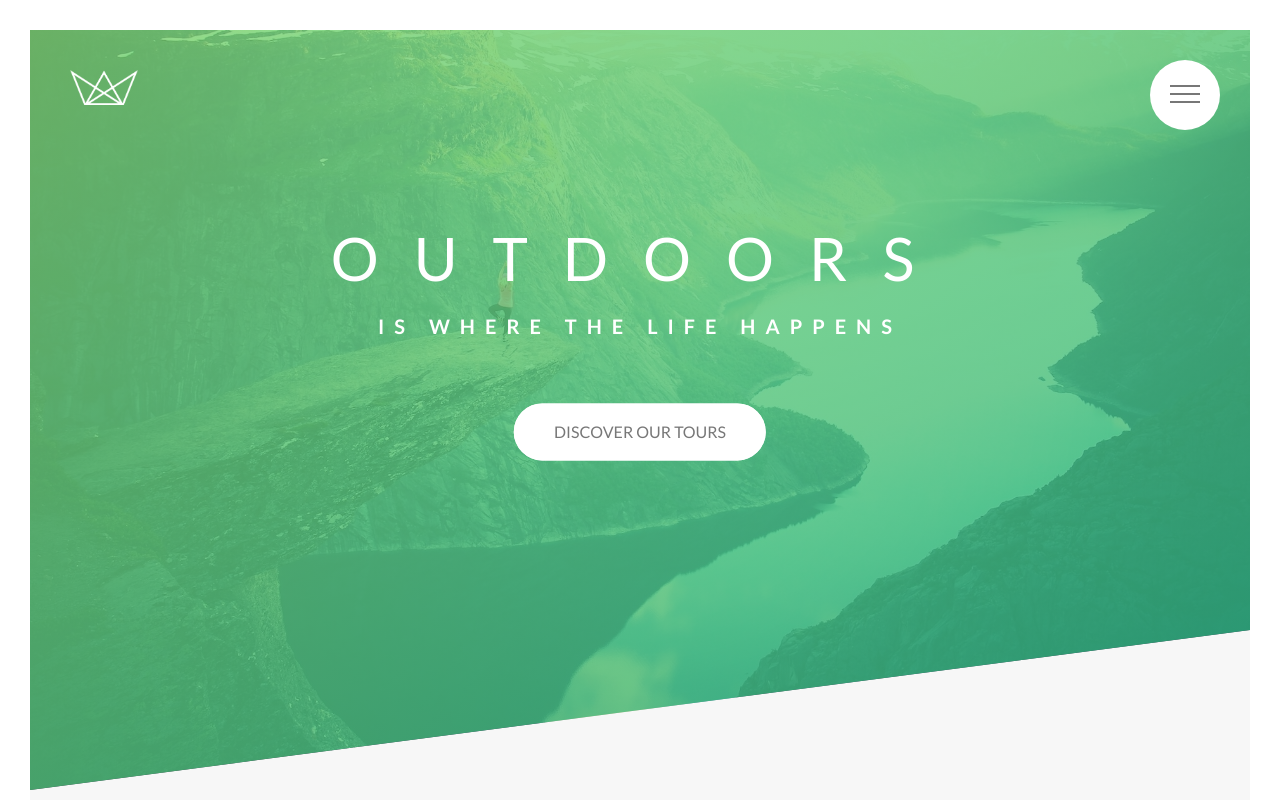
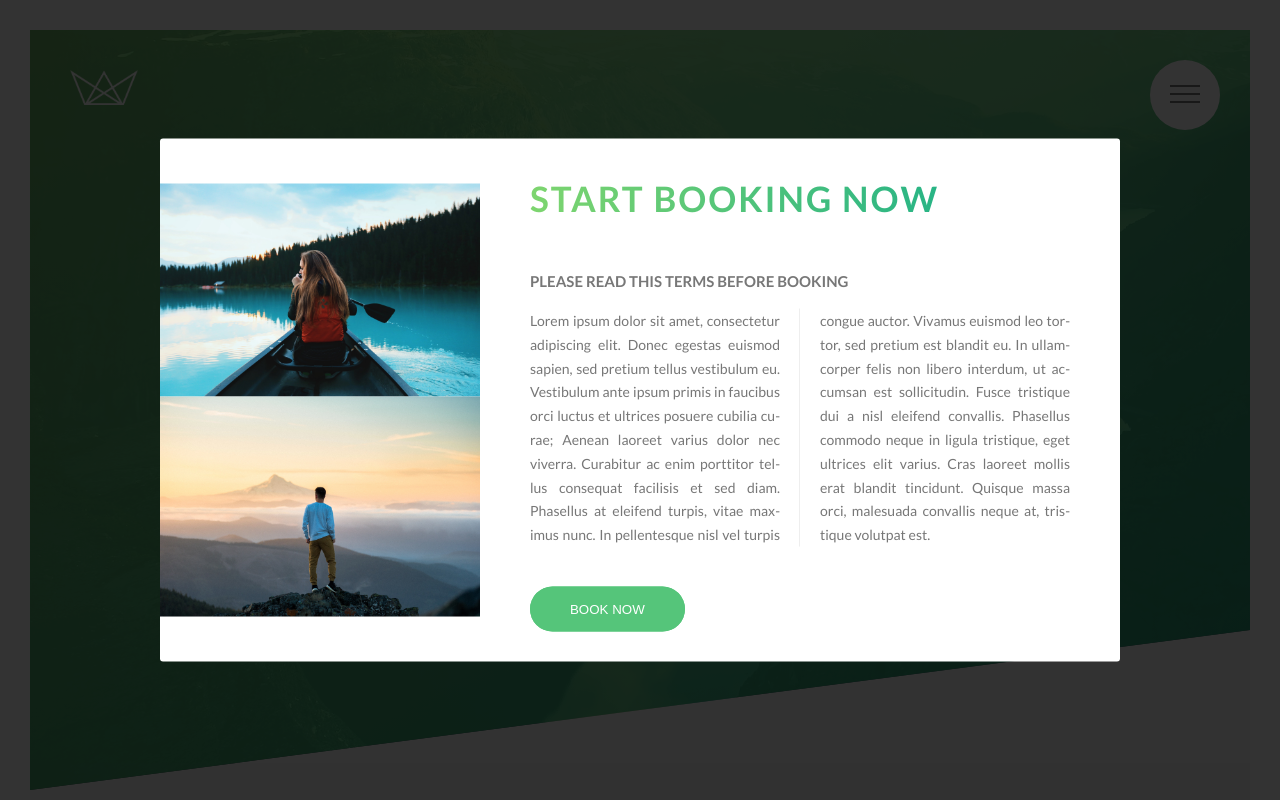
Before and after one commit to with0p/natour, a website: page index.html in a window 1280 px wide. Shown: the top 800 px of the page. Drawn offline with Linux system fonts and the light colour scheme.

Commit message:
Popup layout

```diff
--- a/index.html
+++ b/index.html
@@ -420,5 +420,37 @@
         </div>
       </div>
     </footer>
+
+    <div class="popup">
+      <div class="popup__content">
+        <div class="popup__left">
+          <img src="/img/nat-8.jpg" alt="Tour image" class="popup__image" />
+          <img src="/img/nat-9.jpg" alt="Tour image" class="popup__image" />
+        </div>
+        <div class="popup__right">
+          <h2 class="heading-secondary u-margin-bottom-medium">
+            Start booking now
+          </h2>
+          <h3 class="heading-tert u-margin-bottom-small">
+            Please read this terms before booking
+          </h3>
+          <p class="popup__text">
+            Lorem ipsum dolor sit amet, consectetur adipiscing elit. Donec
+            egestas euismod sapien, sed pretium tellus vestibulum eu. Vestibulum
+            ante ipsum primis in faucibus orci luctus et ultrices posuere
+            cubilia curae; Aenean laoreet varius dolor nec viverra. Curabitur ac
+            enim porttitor tellus consequat facilisis et sed diam. Phasellus at
+            eleifend turpis, vitae maximus nunc. In pellentesque nisl vel turpis
+            congue auctor. Vivamus euismod leo tortor, sed pretium est blandit
+            eu. In ullamcorper felis non libero interdum, ut accumsan est
+            sollicitudin. Fusce tristique dui a nisl eleifend convallis.
+            Phasellus commodo neque in ligula tristique, eget ultrices elit
+            varius. Cras laoreet mollis erat blandit tincidunt. Quisque massa
+            orci, malesuada convallis neque at, tristique volutpat est.
+          </p>
+          <button class="btn btn--green u-margin-top-medium">Book now</button>
+        </div>
+      </div>
+    </div>
   </body>
 </html>
--- a/sass/components/_card.scss
+++ b/sass/components/_card.scss
@@ -85,7 +85,7 @@
   &__heading {
     font-size: 2.5rem;
     font-weight: 300;
-    width: 75%;
+    width: 60%;
     text-align: right;
     text-transform: uppercase;
     color: $color-white;
--- /dev/null
+++ b/sass/components/_popup.scss
@@ -0,0 +1,49 @@
+.popup {
+  height: 100vh;
+  width: 100%;
+  position: fixed;
+  top: 0;
+  left: 0;
+  background-color: rgba($color-black, 0.8);
+  z-index: 300;
+
+  &__content {
+    width: 75%;
+    position: absolute;
+    top: 50%;
+    left: 50%;
+    transform: translate(-50%, -50%);
+    background-color: $color-white;
+    border-radius: 0.3rem;
+    overflow: hidden;
+    display: table;
+  }
+
+  &__left {
+    width: 33.33333%;
+    display: table-cell;
+    vertical-align: middle;
+  }
+
+  &__right {
+    width: 66.66666%;
+    display: table-cell;
+    vertical-align: middle;
+    text-align: justify;
+    padding: 3rem 5rem;
+  }
+
+  &__image {
+    display: block;
+    width: 100%;
+  }
+
+  &__text {
+    font-size: 1.4rem;
+    column-count: 2;
+    column-gap: 4rem;
+    column-rule: 1px solid $color-light-grey-2;
+
+    hyphens: auto;
+  }
+}
--- a/sass/main.scss
+++ b/sass/main.scss
@@ -14,6 +14,7 @@
 @import "components/story";
 @import "components/bg-video";
 @import "components/form";
+@import "components/popup";
 
 @import "layout/header";
 @import "layout/grid";
```
Also changed, not shown: css/style.css.
